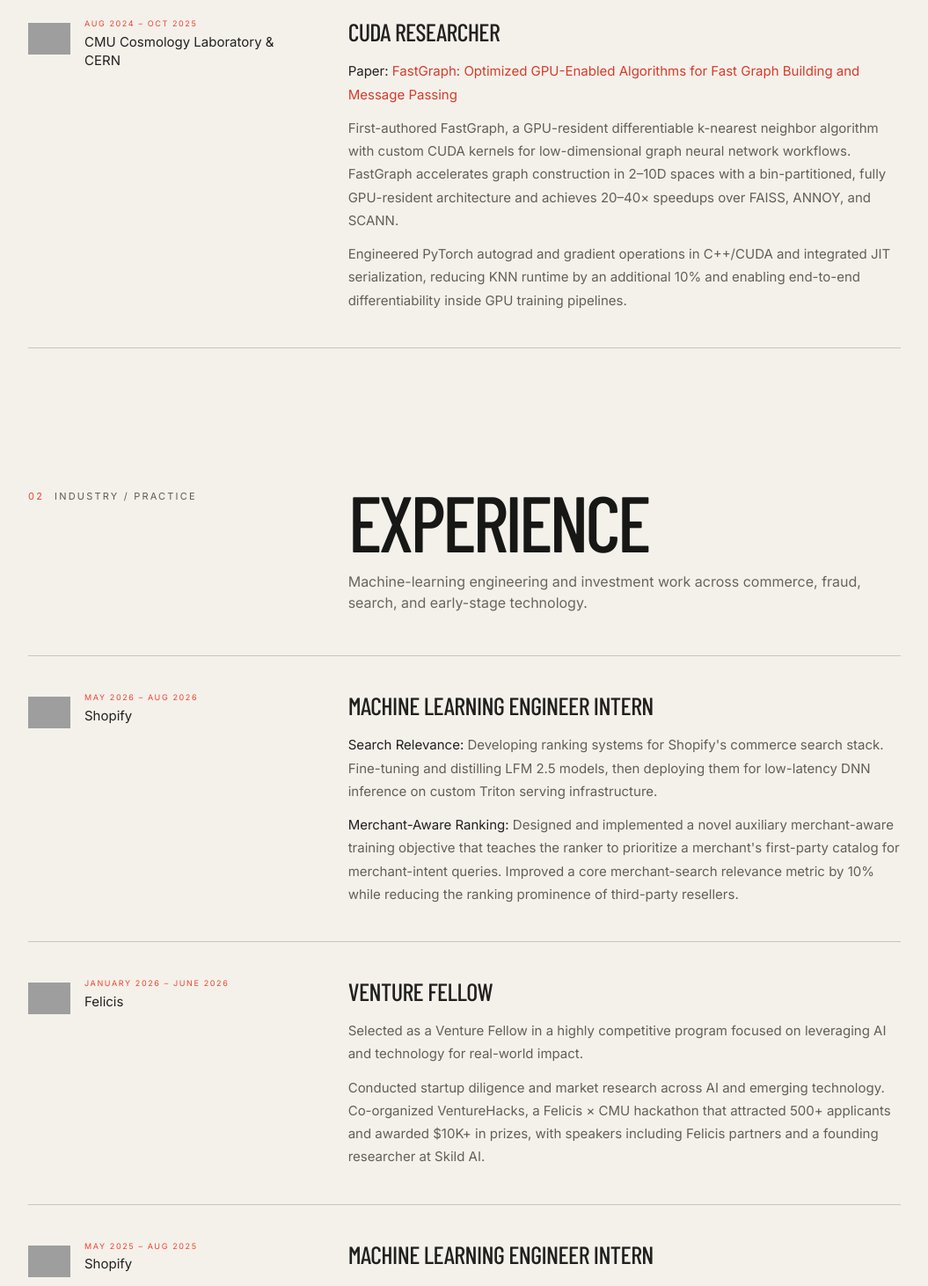
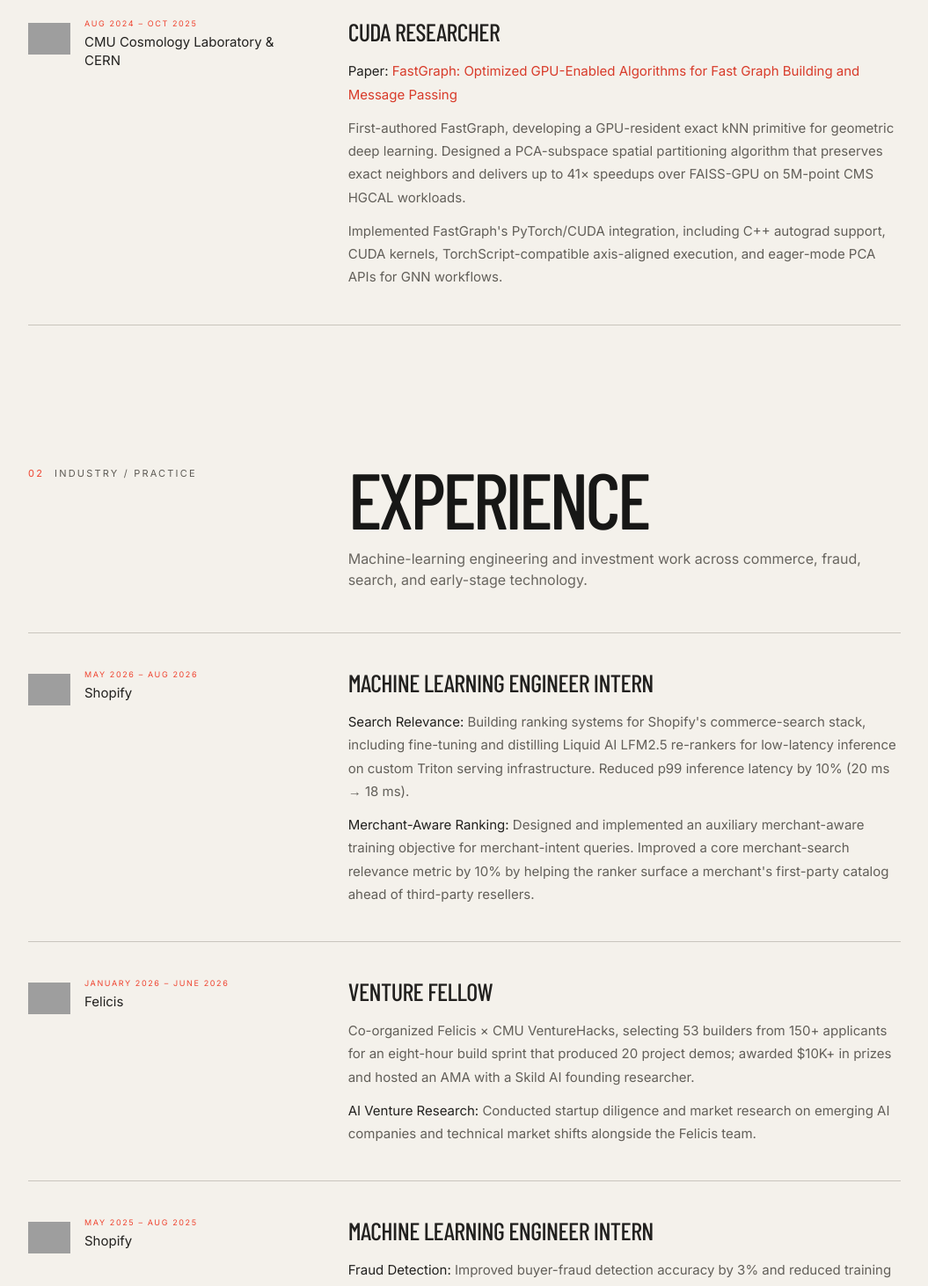
Before and after one commit to AgarwalAarush/aarushagarwal, a Next.js app: page / in a window 1280 px wide. Shown: the part 1420-2882 px from the top of the page at 88% size, without its empty margins (16-1071 px from the left). Built offline with nearby package versions, Linux system fonts and the light colour scheme; no server answers; grey boxes are pictures that could not be loaded.

Commit message:
feat: strengthen experience highlights

```diff
--- a/src/pages/index.js
+++ b/src/pages/index.js
@@ -84,18 +84,17 @@ export default function Home({ projects }) {
                   </a>
                 </div>
                 <p>
-                  First-authored FastGraph, a GPU-resident differentiable
-                  k-nearest neighbor algorithm with custom CUDA kernels for
-                  low-dimensional graph neural network workflows. FastGraph
-                  accelerates graph construction in 2–10D spaces with a
-                  bin-partitioned, fully GPU-resident architecture and achieves
-                  20–40× speedups over FAISS, ANNOY, and SCANN.
+                  First-authored FastGraph, developing a GPU-resident exact kNN
+                  primitive for geometric deep learning. Designed a PCA-subspace
+                  spatial partitioning algorithm that preserves exact neighbors
+                  and delivers up to 41× speedups over FAISS-GPU on 5M-point CMS
+                  HGCAL workloads.
                 </p>
                 <p>
-                  Engineered PyTorch autograd and gradient operations in
-                  C++/CUDA and integrated JIT serialization, reducing KNN
-                  runtime by an additional 10% and enabling end-to-end
-                  differentiability inside GPU training pipelines.
+                  Implemented FastGraph&apos;s PyTorch/CUDA integration, including
+                  C++ autograd support, CUDA kernels, TorchScript-compatible
+                  axis-aligned execution, and eager-mode PCA APIs for GNN
+                  workflows.
                 </p>
               </>
             }
@@ -120,18 +119,18 @@ export default function Home({ projects }) {
             description={
               <>
                 <p>
-                  <span>Search Relevance:</span> Developing ranking systems for
-                  Shopify&apos;s commerce search stack. Fine-tuning and
-                  distilling LFM 2.5 models, then deploying them for low-latency
-                  DNN inference on custom Triton serving infrastructure.
+                  <span>Search Relevance:</span> Building ranking systems for
+                  Shopify&apos;s commerce-search stack, including fine-tuning and
+                  distilling Liquid AI LFM2.5 re-rankers for low-latency
+                  inference on custom Triton serving infrastructure. Reduced p99
+                  inference latency by 10% (20 ms → 18 ms).
                 </p>
                 <p>
                   <span>Merchant-Aware Ranking:</span> Designed and implemented
-                  a novel auxiliary merchant-aware training objective that
-                  teaches the ranker to prioritize a merchant&apos;s first-party
-                  catalog for merchant-intent queries. Improved a core
-                  merchant-search relevance metric by 10% while reducing the
-                  ranking prominence of third-party resellers.
+                  an auxiliary merchant-aware training objective for
+                  merchant-intent queries. Improved a core merchant-search
+                  relevance metric by 10% by helping the ranker surface a
+                  merchant&apos;s first-party catalog ahead of third-party resellers.
                 </p>
               </>
             }
@@ -145,16 +144,15 @@ export default function Home({ projects }) {
             description={
               <>
                 <p>
-                  Selected as a Venture Fellow in a highly competitive program
-                  focused on leveraging AI and technology for real-world
-                  impact.
+                  Co-organized Felicis × CMU VentureHacks, selecting 53 builders
+                  from 150+ applicants for an eight-hour build sprint that
+                  produced 20 project demos; awarded $10K+ in prizes and hosted
+                  an AMA with a Skild AI founding researcher.
                 </p>
                 <p>
-                  Conducted startup diligence and market research across AI and
-                  emerging technology. Co-organized VentureHacks, a Felicis ×
-                  CMU hackathon that attracted 500+ applicants and awarded
-                  $10K+ in prizes, with speakers including Felicis partners and
-                  a founding researcher at Skild AI.
+                  <span>AI Venture Research:</span> Conducted startup diligence
+                  and market research on emerging AI companies and technical
+                  market shifts alongside the Felicis team.
                 </p>
               </>
             }
```
